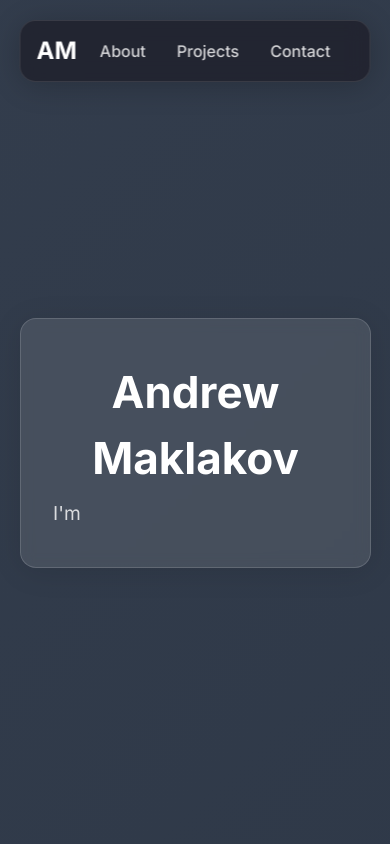
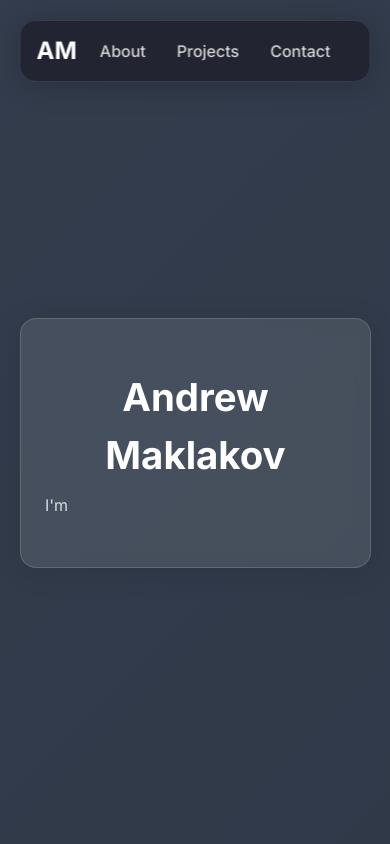
Before and after one commit to amaklakovv/portfolio, a React (Vite) app: page / in a window 390 px wide. Shown: the top 844 px of the page. Built offline with nearby package versions, Linux system fonts and the light colour scheme.

Commit message:
updates to css effects and phrase

```diff
--- a/src/components/App.css
+++ b/src/components/App.css
@@ -77,6 +77,21 @@
   flex-direction: column;
   align-items: flex-start; /* Left-aligns the h1 and FlippingText */
   gap: 0.5rem; /* A smaller gap for the subtitle */
+}
+
+/* Responsive styles for the hero section on smaller screens (phones) */
+@media (max-width: 576px) {
+  #home .glass-card {
+    padding: 1.5rem; /* Reduce padding on smaller screens */
+  }
+
+  #home .glass-card h1 {
+    font-size: 2.4rem; /* Reduce font size to prevent wrapping */
+  }
+
+  .flipping-text-container {
+    font-size: 1rem; /* Reduce font size for the subtitle */
+  }
 }
 
 /* Specific styling for the summary card in the About section */
--- a/src/components/App.jsx
+++ b/src/components/App.jsx
@@ -10,7 +10,8 @@ import FlippingText from './FlippingText';
 function App() {
 
   const heroPhrases = [
-    'a software engineering student',
+    'a third year engineering student',
+    'a software engineering major',
     'a problem solver',
     'a team player',
     'a fast learner',
--- a/src/components/FlippingText.css
+++ b/src/components/FlippingText.css
@@ -57,3 +57,9 @@
     opacity: 0;
   }
 }
+
+@media (max-width: 576px) {
+  .flipping-text-container {
+    font-size: 1rem; /* Reduce font size for the subtitle on smaller screens */
+  }
+}
--- a/src/components/Footer.css
+++ b/src/components/Footer.css
@@ -1,11 +1,17 @@
 .footer {
-  background-color: rgba(17, 24, 39, 0.8); /* A dark, semi-transparent background */
+  /* Full-width glassmorphism style */
+  background: rgba(30, 30, 40, 0.75);
+  box-shadow: 0 4px 30px rgba(0, 0, 0, 0.2);
+  backdrop-filter: blur(10px);
+  -webkit-backdrop-filter: blur(10px);
+  border-top: 1px solid rgba(255, 255, 255, 0.1);
+
+  /* Full-width layout */
+  width: 100%;
+  margin-top: 6rem; /* Give it space from the contact section */
+  padding: 2rem 5%; /* Use percentage for responsive padding */
+  box-sizing: border-box;
   color: rgba(255, 255, 255, 0.6);
-  padding: 2rem 5%;
-  text-align: center;
-  border-top: 1px solid rgba(255, 255, 255, 0.1);
-  scroll-margin-top: 120px; /* Offset for the fixed navbar */
-  /* The padding-bottom of the last section now controls the spacing, so margin-top is not needed here. */
 }
 
 .footer-content {
--- a/src/components/GlassCard.css
+++ b/src/components/GlassCard.css
@@ -6,6 +6,8 @@
   -webkit-backdrop-filter: blur(7px);
   border: 1px solid rgba(255, 255, 255, 0.15);
   box-sizing: border-box;
+  position: relative; /* Required for the pseudo-element */
+  overflow: hidden;   /* Hides the highlight when it goes outside the card */
   padding: 2rem;
   color: white;
   /* Additions for the 3D effect */
@@ -20,3 +22,29 @@
 .glass-card:hover {
   transition: transform 0.4s cubic-bezier(0.23, 1, 0.32, 1); /* Slower transition on hover out */
 }
+
+/* This pseudo-element creates the moving highlight effect */
+.glass-card::before {
+  content: "";
+  position: absolute;
+  top: 0;
+  left: 0;
+  width: 100%;
+  height: 100%;
+
+  /* A soft, circular gradient that acts as a light source */
+  background: radial-gradient(
+    300px circle at var(--mouseX) var(--mouseY),
+    rgba(255, 255, 255, 0.10), /* Made highlight more subtle */
+    transparent 80%
+  );
+
+  opacity: 0;
+  transition: opacity 0.4s ease-out;
+  z-index: 0; /* Position the highlight behind the content */
+}
+
+/* Make the highlight visible on hover */
+.glass-card:hover::before {
+  opacity: 1;
+}
--- a/src/components/GlassCard.jsx
+++ b/src/components/GlassCard.jsx
@@ -1,35 +1,18 @@
 import React from 'react';
 import './GlassCard.css';
+import { use3dEffect } from '../hooks/use3dEffect';
 
 /**
  * A reusable component that applies a "glassmorphism" effect.
  * It accepts children, so you can put any content inside it.
  * It also has a 3D tilt effect on hover.
- * @param {{children: React.ReactNode, className?: string, hoverIntensity?: number}} props
+ * @param {{children: React.ReactNode, className?: string, hoverIntensity?: number}}
  */
 function GlassCard({ children, className = '', hoverIntensity = 10 }) {
-    const handleMouseMove = (e) => {
-        const card = e.currentTarget;
-        const { width, height, left, top } = card.getBoundingClientRect();
-        const x = e.clientX - left;
-        const y = e.clientY - top;
-
-        const rotateX = -((y - height / 2) / (height / 2)) * hoverIntensity;
-        const rotateY = ((x - width / 2) / (width / 2)) * hoverIntensity;
-
-        card.style.setProperty('--rotateX', `${rotateX}deg`);
-        card.style.setProperty('--rotateY', `${rotateY}deg`);
-    };
-
-    const handleMouseLeave = (e) => {
-        // Reset the card's rotation when the mouse leaves.
-        const card = e.currentTarget;
-        card.style.setProperty('--rotateX', '0deg');
-        card.style.setProperty('--rotateY', '0deg');
-    };
+    const eventHandlers = use3dEffect(hoverIntensity);
 
     return (
-        <div className={`glass-card ${className}`} onMouseMove={handleMouseMove} onMouseLeave={handleMouseLeave}>
+        <div className={`glass-card ${className}`} {...eventHandlers}>
             {children}
         </div>
     );
--- a/src/components/Navbar.css
+++ b/src/components/Navbar.css
@@ -2,7 +2,7 @@
   position: fixed;
   top: 20px; /* Give it some breathing room from the top edge */
   left: 50%;
-  transform: translateX(-50%);
+  /* transform is now handled by the 3D effect styles below */
   width: 90%;
   max-width: 1500px; /* Set a max-width for larger screens */
   padding: 1rem 2rem;
@@ -19,6 +19,33 @@
   backdrop-filter: blur(10px);
   -webkit-backdrop-filter: blur(10px);
   border: 1px solid rgba(255, 255, 255, 0.1);
+
+  /* Restore centering transform and remove 3D effects */
+  transform: translateX(-50%);
+  transition: all 0.3s ease; /* Add a generic transition for other potential hover effects */
+}
+
+.navbar::before {
+  content: "";
+  position: absolute;
+  top: 0;
+  left: 0;
+  width: 100%;
+  height: 100%;
+  background: radial-gradient(
+    400px circle at var(--mouseX) var(--mouseY),
+    rgba(255, 255, 255, 0.08), /* More subtle highlight */
+    transparent 70%
+  );
+  opacity: 0;
+  transition: opacity 0.5s ease-out;
+  z-index: -1; /* Place highlight behind navbar content */
+  border-radius: 16px; /* Match parent's border-radius */
+  pointer-events: none; /* Ensure the pseudo-element doesn't capture mouse events */
+}
+
+.navbar:hover::before {
+  opacity: 1;
 }
 
 .navbar-logo a {
--- a/src/components/Navbar.jsx
+++ b/src/components/Navbar.jsx
@@ -1,9 +1,12 @@
 import React from 'react';
 import './Navbar.css';
+import { useHighlightEffect } from '../hooks/useHighlightEffect';
 
 function Navbar() {
+  const eventHandlers = useHighlightEffect();
+
   return (
-    <nav className="navbar">
+    <nav className="navbar" {...eventHandlers}>
       <div className="navbar-logo">
         <a href="#home">
           <span className="full-name">Andrew Maklakov</span>
--- /dev/null
+++ b/src/hooks/use3dEffect.js
@@ -0,0 +1,31 @@
+import { useCallback } from 'react';
+
+/**
+ * A hook that provides event handlers for a 3D tilt and highlight effect on hover.
+ * @param {number} hoverIntensity - The intensity of the tilt effect.
+ * @returns {{onMouseMove: (e: React.MouseEvent) => void, onMouseLeave: (e: React.MouseEvent) => void}}
+ */
+export function use3dEffect(hoverIntensity = 10) {
+  const handleMouseMove = useCallback((e) => {
+    const element = e.currentTarget;
+    const { width, height, left, top } = element.getBoundingClientRect();
+    const x = e.clientX - left;
+    const y = e.clientY - top;
+
+    const rotateX = -((y - height / 2) / (height / 2)) * hoverIntensity;
+    const rotateY = ((x - width / 2) / (width / 2)) * hoverIntensity;
+
+    element.style.setProperty('--rotateX', `${rotateX}deg`);
+    element.style.setProperty('--rotateY', `${rotateY}deg`);
+    element.style.setProperty('--mouseX', `${x}px`);
+    element.style.setProperty('--mouseY', `${y}px`);
+  }, [hoverIntensity]);
+
+  const handleMouseLeave = useCallback((e) => {
+    const element = e.currentTarget;
+    element.style.setProperty('--rotateX', '0deg');
+    element.style.setProperty('--rotateY', '0deg');
+  }, []);
+
+  return { onMouseMove: handleMouseMove, onMouseLeave: handleMouseLeave };
+}
--- /dev/null
+++ b/src/hooks/useHighlightEffect.js
@@ -0,0 +1,23 @@
+import { useCallback } from 'react';
+
+/**
+ * A hook that provides an event handler for a moving highlight effect on hover.
+ * @returns {{onMouseMove: (e: React.MouseEvent) => void}}
+ */
+export function useHighlightEffect() {
+  const handleMouseMove = useCallback((e) => {
+    const element = e.currentTarget;
+    const { left, top } = element.getBoundingClientRect();
+    const x = e.clientX - left;
+    const y = e.clientY - top;
+
+    // Pass mouse coordinates for the highlight effect
+    element.style.setProperty('--mouseX', `${x}px`);
+    element.style.setProperty('--mouseY', `${y}px`);
+  }, []);
+
+  // No-op, but kept for consistent API if needed later
+  const handleMouseLeave = useCallback(() => {}, []);
+
+  return { onMouseMove: handleMouseMove, onMouseLeave: handleMouseLeave };
+}
```
